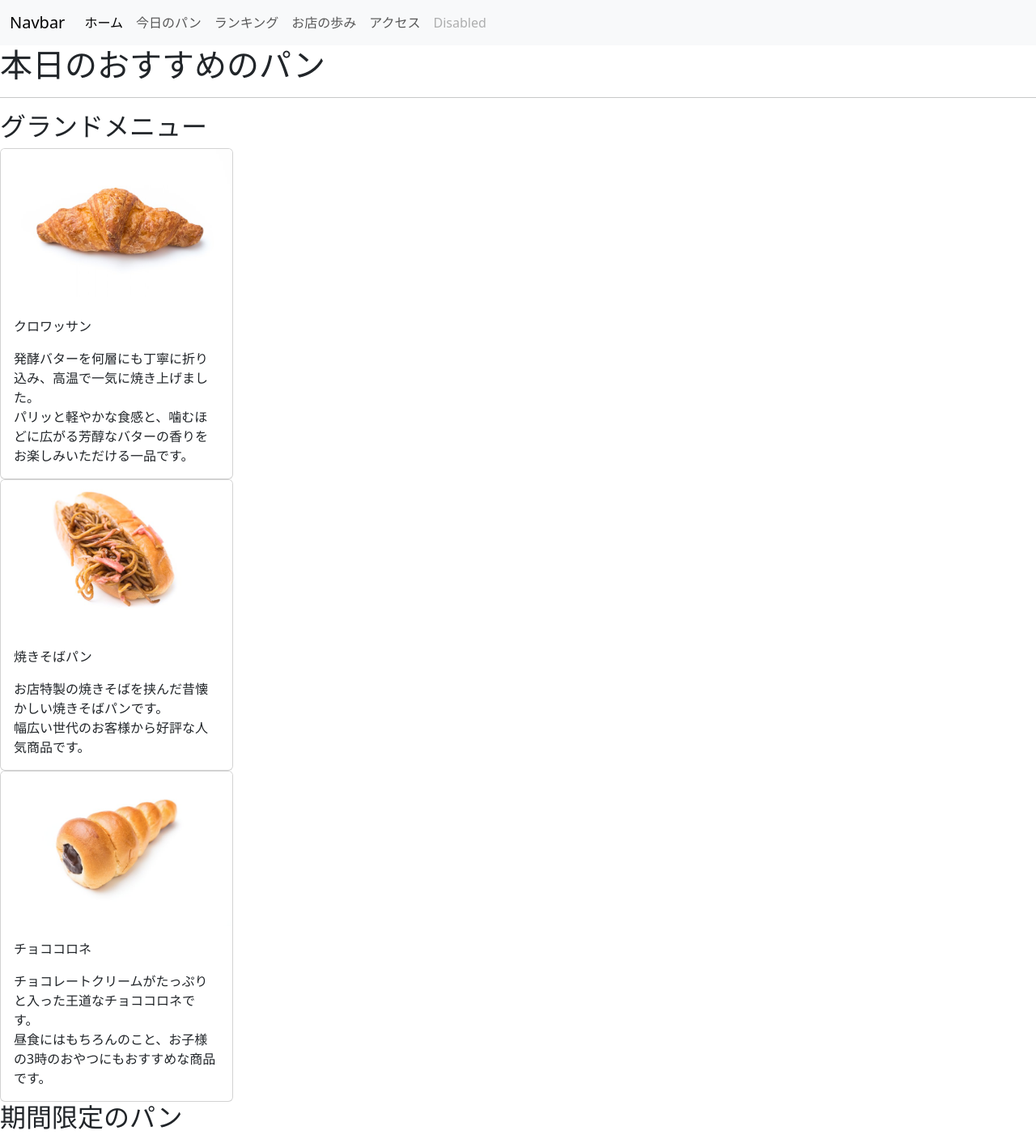
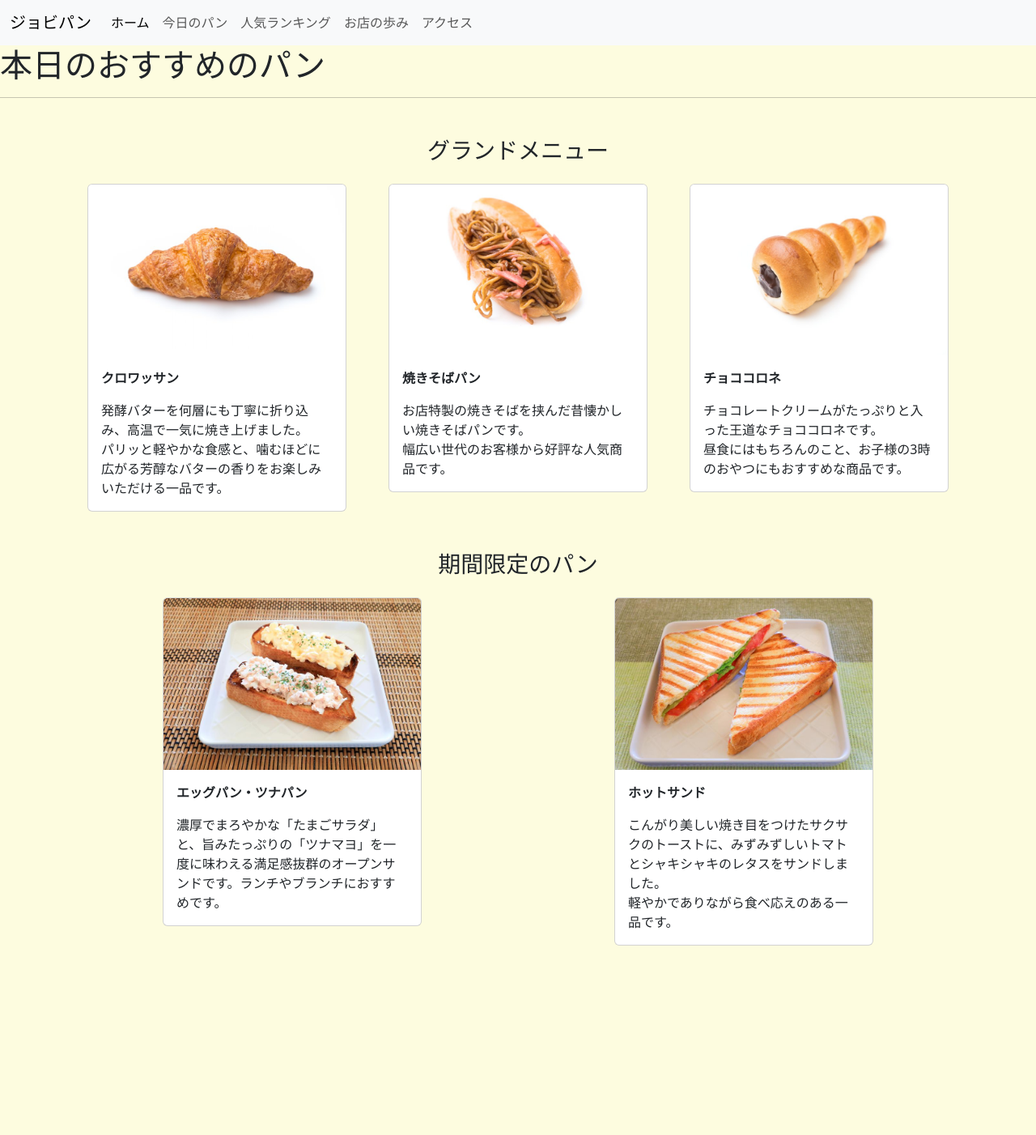
Before and after one commit to kendousys25-wq/team-bread, a plain HTML site: page todaysBread.html in a window 1280 px wide. Shown: the top 1402 px of the page at 81% size. After the commit the page ends 1168 px from the top, so only its background shows below. Drawn offline with nearby package versions, Linux system fonts and the light colour scheme.

Commit message:
cardのレイアウトを変更

```diff
--- a/todaysBread.html
+++ b/todaysBread.html
@@ -6,7 +6,7 @@
     <meta name="viewport" content="width=device-width, initial-scale=1.0">
     <link href="https://cdn.jsdelivr.net/npm/bootstrap@5.3.8/dist/css/bootstrap.min.css" rel="stylesheet" integrity="sha384-sRIl4kxILFvY47J16cr9ZwB07vP4J8+LH7qKQnuqkuIAvNWLzeN8tE5YBujZqJLB" crossorigin="anonymous">
     <script src="https://cdn.jsdelivr.net/npm/bootstrap@5.3.8/dist/js/bootstrap.bundle.min.js" integrity="sha384-FKyoEForCGlyvwx9Hj09JcYn3nv7wiPVlz7YYwJrWVcXK/BmnVDxM+D2scQbITxI" crossorigin="anonymous"></script>
-
+    <link rel="stylesheet" href="css/style.css">
     <title>Document</title>
 </head>
 
@@ -14,7 +14,7 @@
     <div>
         <nav class="navbar navbar-expand-lg bg-body-tertiary">
             <div class="container-fluid">
-                <a class="navbar-brand" href="#">Navbar</a>
+                <a class="navbar-brand" href="#">ジョビパン</a>
                 <button class="navbar-toggler" type="button" data-bs-toggle="collapse" data-bs-target="#navbarNavAltMarkup" aria-controls="navbarNavAltMarkup" aria-expanded="false" aria-label="Toggle navigation">
                 <span class="navbar-toggler-icon"></span>
                 </button>
@@ -22,10 +22,9 @@
                 <div class="navbar-nav">
                     <a class="nav-link active" aria-current="page" href="index.html">ホーム</a>
                     <a class="nav-link" href="todaysBread.html">今日のパン</a>
-                    <a class="nav-link" href="ranking.html">ランキング</a>
+                    <a class="nav-link" href="ranking.html">人気ランキング</a>
                     <a class="nav-link" href="history.html">お店の歩み</a>
                     <a class="nav-link" href="access.html">アクセス</a>
-                    <a class="nav-link disabled" aria-disabled="true">Disabled</a>
                 </div>
             </div>
             </div>
@@ -34,62 +33,76 @@
     <main>
         <h1 class="section-title">本日のおすすめのパン</h1>
         <hr>
-        <h2>グランドメニュー</h2>
-            <div class="card" style="width: 18rem;">
-                <img src="image/croissant.jpg" class="card-img-top" alt="クロワッサンの画像">
+        <div class="container mt-5">
+            <h3 class="text-center my-4">グランドメニュー</h3>
+            <div class="d-flex justify-content-around">
+                <div>
+                    <div class="card" style="width: 20rem;">
+                        <img src="image/croissant.jpg" class="card-img-top" alt="...">
                         <div class="card-body">
-                    <p class="card-text">クロワッサン</p>
+                            <p><strong>クロワッサン</strong></p>
                             <p class="card-text">
                             発酵バターを何層にも丁寧に折り込み、高温で一気に焼き上げました。<br>
                             パリッと軽やかな食感と、噛むほどに広がる芳醇なバターの香りをお楽しみいただける一品です。
                             </p>
                         </div>
                     </div>
-
-            <div class="card" style="width: 18rem;">
-                <img src="image/YakisobaPan.jpg" class="card-img-top" alt="焼きそばパンの画像">
+                </div>
+                <div>
+                    <div class="card" style="width: 20rem;">
+                        <img src="image/YakisobaPan.jpg" class="card-img-top" alt="...">
                         <div class="card-body">
-                    <p class="card-text">焼きそばパン</p>
+                            <p><strong>焼きそばパン</strong></p>
                             <p class="card-text">
                             お店特製の焼きそばを挟んだ昔懐かしい焼きそばパンです。<br>
                             幅広い世代のお客様から好評な人気商品です。
                             </p>
                         </div>
                     </div>
-
-            <div class="card" style="width: 18rem;">
-                <img src="image/chocoCorone.jpg" class="card-img-top" alt="チョココロネの画像">
+                </div>
+                <div>
+                    <div class="card" style="width: 20rem;">
+                        <img src="image/chocoCorone.jpg" class="card-img-top" alt="...">
                         <div class="card-body">
-                    <p class="card-text">チョココロネ</p>
+                            <p><strong>チョココロネ</strong></p>
                             <p class="card-text">
                             チョコレートクリームがたっぷりと入った王道なチョココロネです。<br>
                             昼食にはもちろんのこと、お子様の3時のおやつにもおすすめな商品です。
                             </p>
                         </div>
                     </div>
+                </div>
+            </div>
+        </div>
 
-
-        <h2 class="">期間限定のパン</h2>
-            <div class="card" style="width: 18rem;">
-                <img src="image/eggtsuna.jpg" class="card-img-top" alt="焼いた厚切りパンの上に潰したゆで卵の具を乗せたパンの画像">
+        <div class="container mt-5">
+            <h3 class="text-center my-4">期間限定のパン</h3>
+            <div class="d-flex justify-content-around">
+                <div>
+                    <div class="card" style="width: 20rem;">
+                        <img src="image/eggtsuna.jpg" class="card-img-top" alt="...">
                         <div class="card-body">
-                    <p class="card-text">エッグパン・ツナパン</p>
+                            <p><strong>エッグパン・ツナパン</strong></p>
                             <p class="card-text">
                             濃厚でまろやかな「たまごサラダ」と、旨みたっぷりの「ツナマヨ」を一度に味わえる満足感抜群のオープンサンドです。ランチやブランチにおすすめです。
                             </p>
                         </div>
                     </div>
-
-            <div class="card" style="width: 18rem;">
-                <img src="image/Hotsand.jpg" class="card-img-top" alt="トマトやレタスが入ったホットサンド">
+                </div>
+                <div>
+                    <div class="card" style="width: 20rem;">
+                        <img src="image/Hotsand.jpg" class="card-img-top" alt="...">
                         <div class="card-body">
-                    <p class="card-text">ホットサンド</p>
+                            <p><strong>ホットサンド</strong></p>
                             <p class="card-text">
                             こんがり美しい焼き目をつけたサクサクのトーストに、みずみずしいトマトとシャキシャキのレタスをサンドしました。<br>
                             軽やかでありながら食べ応えのある一品です。
                             </p>
                         </div>
                     </div>
+                </div>
+            </div>
+        </div>
     </main>
 </body>
 </html>
```
Lines whose indentation alone changed are shown as unchanged.
